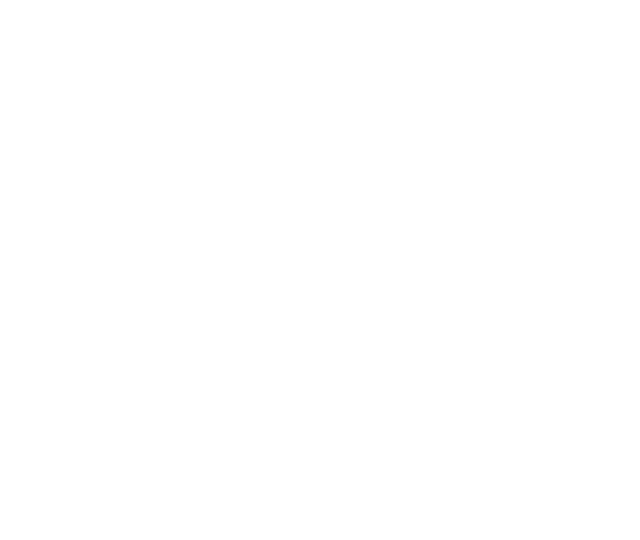
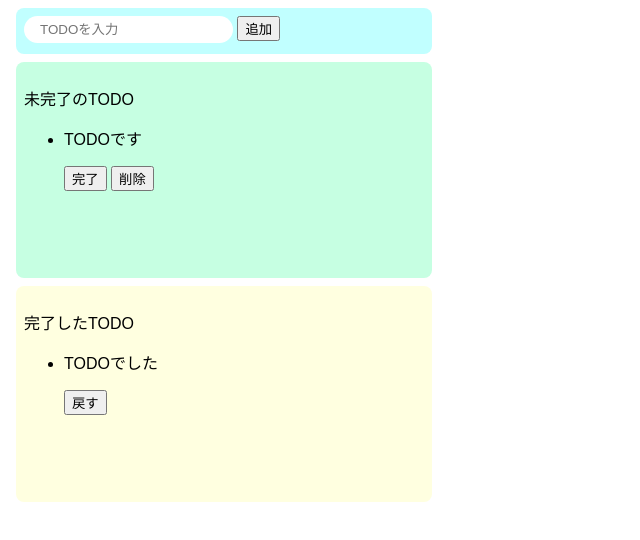
Before and after one commit to kawamuragen/todo-app-js, a website built with Parcel: page index.html in a window 1280 px wide. Shown: the whole page, without its empty margins (0-640 px from the left). Built offline with nearby package versions, Linux system fonts and the light colour scheme.

Commit message:
Up to the middle of lesson31

```diff
--- a/index.html
+++ b/index.html
@@ -1,16 +1,38 @@
 <!DOCTYPE html>
 <html>
+  <head>
+    <title>TODO(JS)</title>
+    <meta charset="UTF-8" />
+  </head>
 
-<head>
-	<title>Parcel Sandbox</title>
-	<meta charset="UTF-8" />
-</head>
-
-<body>
-	<div id="app"></div>
-
-	<script src="src/index.js">
-	</script>
-</body>
-
+  <body>
+    <div class="input-area">
+      <input placeholder="TODOを入力" />
+      <button>追加</button>
+    </div>
+    <div class="incomplete-area">
+      <p>未完了のTODO</p>
+      <ul>
+        <li>
+          <div>
+            <p>TODOです</p>
+            <button>完了</button>
+            <button>削除</button>
+          </div>
+        </li>
+      </ul>
+    </div>
+    <div class="complete-area">
+      <p>完了したTODO</p>
+      <ul>
+        <li>
+          <div>
+            <p>TODOでした</p>
+            <button>戻す</button>
+          </div>
+        </li>
+      </ul>
+    </div>
+    <script src="src/index.js"></script>
+  </body>
 </html>
--- a/src/styles.css
+++ b/src/styles.css
@@ -1,3 +1,37 @@
 body {
   font-family: sans-serif;
 }
+
+input {
+  border-radius: 16px;
+  border: none;
+  padding: 6px 16px;
+  outline: none;
+}
+
+.input-area {
+  background-color: #c1ffff;
+  width: 400px;
+  height: 30px;
+  padding: 8px;
+  margin: 8px;
+  border-radius: 8px;
+}
+
+.incomplete-area {
+  background-color: #c6ffe2;
+  width: 400px;
+  min-height: 200px;
+  padding: 8px;
+  margin: 8px;
+  border-radius: 8px;
+}
+
+.complete-area {
+  background-color: #ffffe0;
+  width: 400px;
+  min-height: 200px;
+  padding: 8px;
+  margin: 8px;
+  border-radius: 8px;
+}
```
